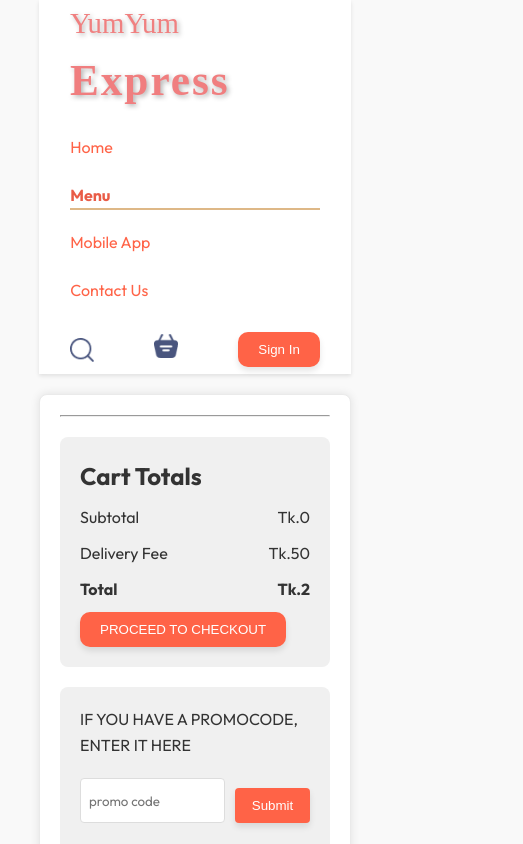
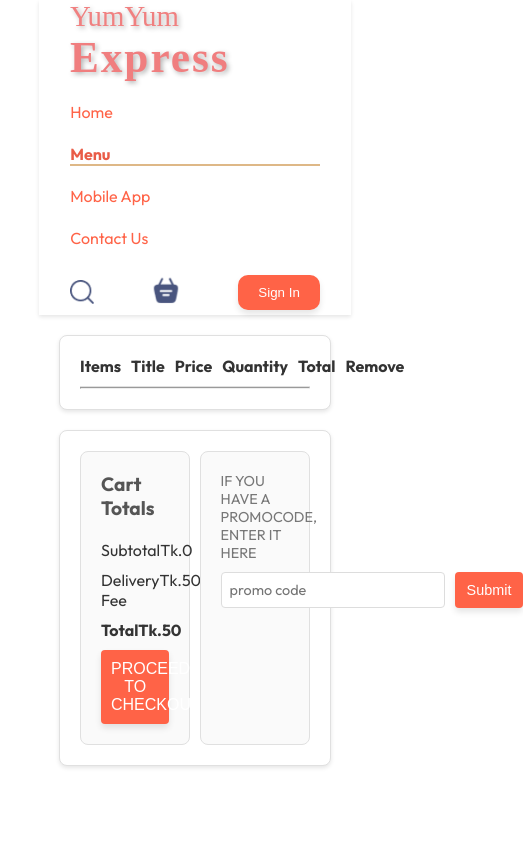
Before and after one commit to Rownokk/YumYum_Express, a React (Vite) app in the folder react-project/: page /cart in a window 390 px wide. Shown: the top 844 px of the page, 523 px wide, since content can reach past the window. Built offline with nearby package versions, Linux system fonts and the light colour scheme.

Commit message:
thirteenth commit

```diff
--- a/react-project/src/pages/Cart/Cart.css
+++ b/react-project/src/pages/Cart/Cart.css
@@ -1,98 +1,142 @@
-/* Reset */
-* {
-    box-sizing: border-box;
-    margin: 0;
-    padding: 0;
+/* Cart.css */
+
+.cart {
+    display: flex;
+    flex-direction: column;
+    align-items: center;
+    padding: 20px;
+    font-family: Arial, sans-serif;
+    color: #333;
 }
 
-body {
-    font-family: 'Roboto', sans-serif; /* Updated font for better readability */
-    background-color: #f9f9f9;
-    color: #333; /* Improved text color for better contrast */
-    line-height: 1.6; /* Improved line spacing for better readability */
-}
-
-/* Cart Container */
-.cart {
-    margin: 20px auto;
+.cart-items {
+    width: 100%;
+    max-width: 900px;
+    margin-bottom: 20px;
+    background: #fff;
+    border: 1px solid #e0e0e0;
+    border-radius: 8px;
+    box-shadow: 0 2px 4px rgba(0, 0, 0, 0.1);
     padding: 20px;
-    border: 1px solid #eaeaea;
-    border-radius: 8px;
-    background-color: #fff;
-    box-shadow: 0px 0px 10px rgba(0, 0, 0, 0.1);
-    max-width: 100%; /* Ensure it occupies full width */
-}
-
-/* Cart Items */
-.cart-items-title,
-.cart-items-item {
-    display: grid;
-    grid-template-columns: repeat(6, 1fr); /* Improved grid layout */
-    align-items: center;
-    padding: 10px 0;
-    border-bottom: 1px solid #ddd;
 }
 
 .cart-items-title {
-    background-color: #f0f0f0;
+    display: grid;
+    grid-template-columns: 1fr 2fr 1fr 1fr 1fr 1fr;
+    gap: 10px;
     font-weight: bold;
+    border-bottom: 1px solid #e0e0e0;
+    padding-bottom: 10px;
+}
+
+.cart-items-item {
+    display: grid;
+    grid-template-columns: 1fr 2fr 1fr 1fr 1fr 1fr;
+    gap: 10px;
+    align-items: center;
+    padding: 10px 0;
+    border-bottom: 1px solid #f5f5f5;
 }
 
 .cart-items-item img {
-    width: 60px;
-    height: 60px;
+    width: 50px;
+    height: 50px;
     object-fit: cover;
     border-radius: 4px;
 }
 
 .cart-items-item p {
     margin: 0;
-    padding: 5px;
 }
 
 .cart-items-item button {
-    background-color: #ff6347;
-    color: white;
+    background: #ff6347;
+    color: #fff;
     border: none;
+    padding: 6px 10px;
     border-radius: 4px;
-    padding: 5px 10px;
     cursor: pointer;
-    transition: background-color 0.3s ease;
+    transition: background 0.3s;
 }
 
 .cart-items-item button:hover {
-    background-color: #ff6347; /* Darker shade on hover */
+    background: #ff6347;
 }
 
-/* Cart Bottom Section */
 .cart-bottom {
+    width: 100%;
+    max-width: 900px;
     display: flex;
-    flex-direction: column;
-    margin-top: 20px;
+    justify-content: space-between;
+    background: #fff;
+    border: 1px solid #e0e0e0;
+    border-radius: 8px;
+    box-shadow: 0 2px 4px rgba(0, 0, 0, 0.1);
+    padding: 20px;
 }
 
-.cart-total,
-.cart-promocode {
-    padding: 20px;
-    background-color: #f0f0f0;
-    border-radius: 8px;
-    margin-bottom: 20px;
+.cart-total, .cart-promocode {
+    width: 48%;
 }
 
-.cart-total h2,
-.cart-promocode p {
-    margin-bottom: 10px;
+.cart-total {
+    background: #fafafa;
+    padding: 20px;
+    border-radius: 8px;
+    border: 1px solid #e0e0e0;
 }
 
-.cart-total-details,
-.cart-promocode-input {
+.cart-total h2 {
+    margin-top: 0;
+    margin-bottom: 20px;
+    font-size: 1.2em;
+    font-weight: bold;
+    color: #555;
+}
+
+.cart-total-details {
     display: flex;
     justify-content: space-between;
     margin-bottom: 10px;
+    font-size: 1em;
 }
 
 .cart-total-details b {
     font-weight: bold;
+}
+
+.cart-total button {
+    width: 100%;
+    padding: 10px;
+    border: none;
+    border-radius: 4px;
+    background: #ff6347;
+    color: #fff;
+    font-size: 1em;
+    cursor: pointer;
+    transition: background 0.3s;
+}
+
+.cart-total button:hover {
+    background: #ff6347;
+}
+
+.cart-promocode {
+    padding: 20px;
+    background: #fafafa;
+    border-radius: 8px;
+    border: 1px solid #e0e0e0;
+}
+
+.cart-promocode p {
+    margin: 0 0 10px;
+    font-size: 0.9em;
+    color: #777;
+}
+
+.cart-promocode-input {
+    display: flex;
+    gap: 10px;
 }
 
 .cart-promocode-input input {
@@ -100,85 +144,20 @@ body {
     padding: 8px;
     border: 1px solid #ddd;
     border-radius: 4px;
-    margin-right: 10px;
+    font-size: 0.9em;
 }
 
 .cart-promocode-input button {
-    background-color: #ff6347;
-    color: white;
+    padding: 8px 12px;
     border: none;
     border-radius: 4px;
-    padding: 8px 15px;
+    background: #ff6347;
+    color: #fff;
+    font-size: 0.9em;
     cursor: pointer;
-    transition: background-color 0.3s ease;
+    transition: background 0.3s;
 }
 
 .cart-promocode-input button:hover {
-    background-color: #ff6347; /* Darker shade on hover */
+    background: #ff6347;
 }
-
-/* Submit Button */
-button[type="submit"] {
-    background-color: #ff6347;
-    color: white;
-    border: none;
-    border-radius: 4px;
-    padding: 8px 15px; /* Adjusted padding to make it smaller */
-    cursor: pointer;
-    transition: background-color 0.3s ease;
-    display: inline-block; /* Ensure button displays as inline-block element */
-}
-
-button[type="submit"]:hover {
-    background-color: #ff6347; /* Darker shade on hover */
-}
-
-/* Media Query for Mobile */
-@media screen and (max-width: 768px) {
-    .cart-items-title {
-        display: none;
-    }
-
-    .cart-items-item {
-        grid-template-columns: 1fr 3fr 1fr; /* Adjusted grid layout for mobile */
-        padding: 10px;
-        text-align: center;
-    }
-
-    .cart-items-item img {
-        width: 50px;
-        height: 50px;
-    }
-
-    .cart-items-item p {
-        padding: 5px 0;
-    }
-
-    .cart-items-item button {
-        padding: 5px 10px;
-    }
-
-    .cart-bottom {
-        flex-direction: column;
-    }
-
-    .cart-promocode-input {
-        margin-top: 20px;
-    }
-
-    .cart-promocode-input input {
-        width: calc(100% - 95px); /* Adjust width to fit within small space */
-        margin-right: 10px;
-    }
-
-    .cart-promocode-input button {
-        width: 75px; /* Adjust width to fit within small space */
-        padding: 10px 5px; /* Adjust padding */
-        margin-top: 10px; /* Add space between input and button */
-    }
-
-    /* Adjust submit button size for mobile */
-    button[type="submit"] {
-        padding: 8px 15px;
-    }
-}
--- a/react-project/src/pages/Cart/Cart.jsx
+++ b/react-project/src/pages/Cart/Cart.jsx
@@ -48,7 +48,7 @@ const Cart = () => {
                   </div>
                   <div className="cart-total-details">
                     <b>Total</b>
-                    <b>Tk.{getTotalCartAmount()+2}</b>
+                    <b>Tk.{getTotalCartAmount()+50}</b>
                   </div>
                 </div>
                 <button>PROCEED TO CHECKOUT</button>
```
